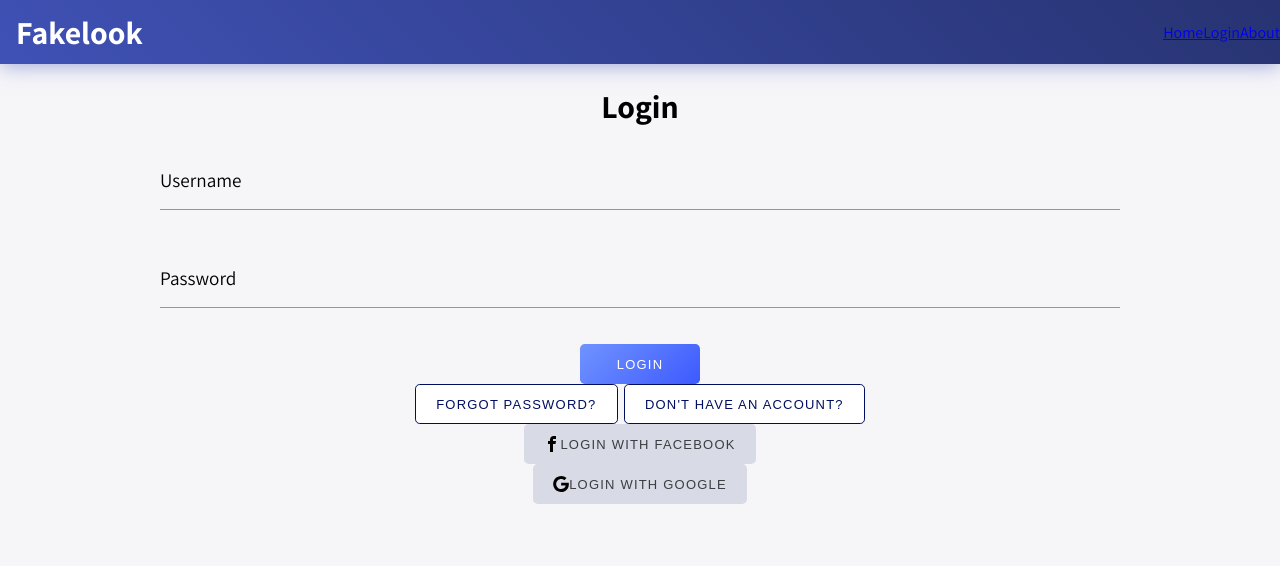
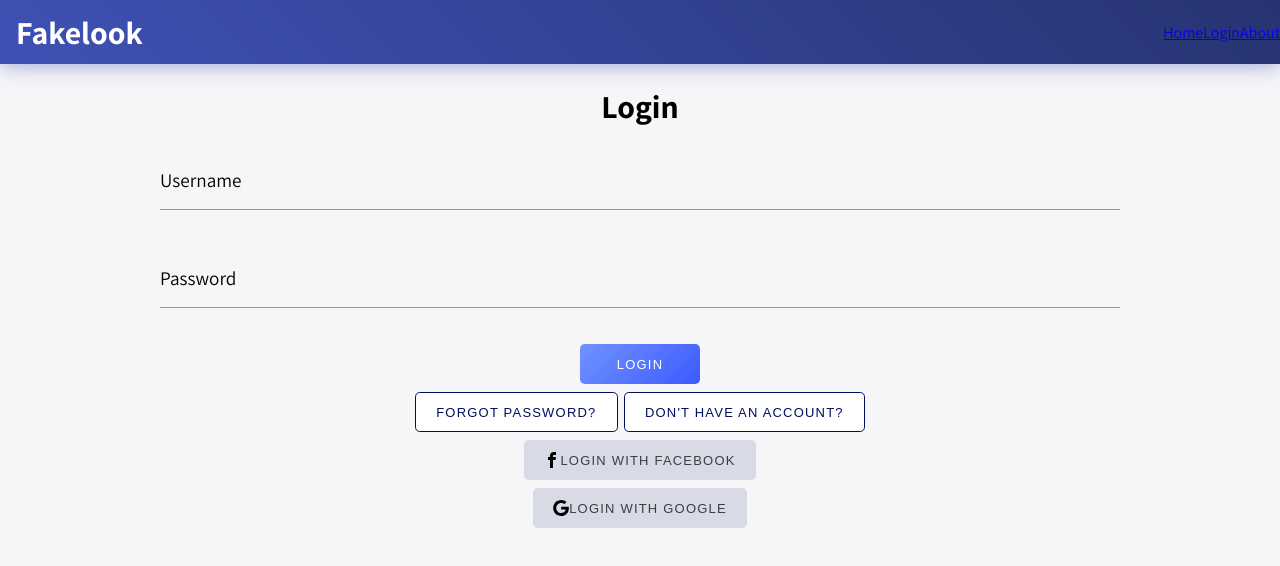
Before and after one commit to ChemiAtlow/fakelook, a Vue app in the folder packages/client/: page /login in a window 1280 px wide. Shown: the top 566 px of the page. Built offline with nearby package versions, Linux system fonts and the light colour scheme.

Commit message:
space buttons

```diff
--- a/packages/client/src/views/Login.vue
+++ b/packages/client/src/views/Login.vue
@@ -6,14 +6,14 @@
             <FormField label="Password" v-model="password" type="password" />
             <Button>Login</Button>
         </form>
-        <div>
+        <div class="btn__wrapper">
             <Button varaiety="secondary">Forgot password?</Button>
             <Button varaiety="secondary">Don't have an account?</Button>
         </div>
-        <div>
+        <div class="btn__wrapper">
             <Button color="gray" icon="facebook">Login with Facebook</Button>
         </div>
-        <div>
+        <div class="btn__wrapper">
             <Button color="gray" icon="google">Login with Google</Button>
         </div>
     </Container>
@@ -37,4 +37,8 @@ const component = defineComponent({
 export default component;
 </script>
 
-<style lang="scss" scoped></style>
+<style lang="scss" scoped>
+.btn__wrapper {
+    margin: 0.5rem 0;
+}
+</style>
```
